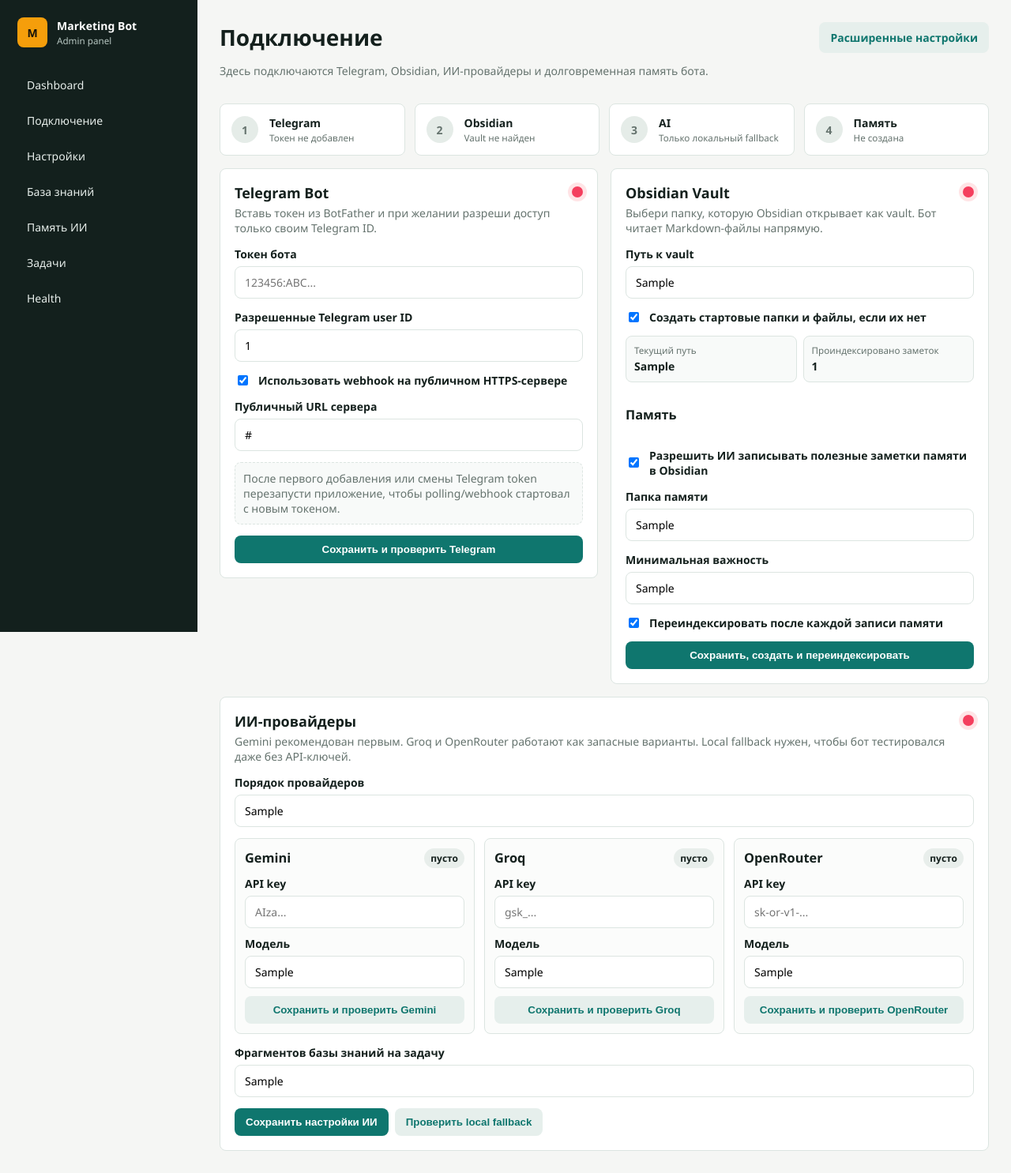
After one commit to TripleAstudiogame/marketing_tgbot, a FastAPI app: template app/templates/admin_setup.html in a window 1280 px wide. The commit adds this page. Shown: the whole page at 79% size. Run offline with FastAPI, Linux system fonts and the light colour scheme; the template is opened without the code that fills it: most values are stand-ins (such as "Sample title", 1, 10 or a date in 2020).

Commit message:
Add visual setup panel for integrations

```diff
--- a/app/runtime.py
+++ b/app/runtime.py
@@ -28,6 +28,9 @@ class SettingDefinition:
 
 
 SETTING_DEFINITIONS: list[SettingDefinition] = [
+    SettingDefinition("TELEGRAM_BOT_TOKEN", "Telegram bot token", "BotFather token. Saved to .env; restart the app after changing it.", "telegram_bot_token", True),
+    SettingDefinition("TELEGRAM_USE_WEBHOOK", "Telegram webhook mode", "true/false. Local mode should normally be false.", "telegram_use_webhook"),
+    SettingDefinition("PUBLIC_BASE_URL", "Public base URL", "HTTPS domain for webhook mode.", "public_base_url"),
     SettingDefinition("OBSIDIAN_VAULT_PATH", "Obsidian vault path", "Folder with Markdown notes.", "obsidian_vault_path"),
     SettingDefinition("TELEGRAM_ALLOWED_USER_IDS", "Allowed Telegram user IDs", "Comma-separated list. Empty means everyone can use the bot.", "telegram_allowed_user_ids"),
     SettingDefinition("AI_PROVIDER_ORDER", "AI provider order", "Comma-separated list: gemini, groq, openrouter, local.", "ai_provider_order"),
--- a/app/static/admin.css
+++ b/app/static/admin.css
@@ -101,6 +101,7 @@ input {
   border-radius: 8px;
   margin-bottom: 16px;
 }
+.notice.error { background: #fff1f2; border-color: #fecdd3; color: #9f1239; }
 .search { display: flex; gap: 8px; margin-bottom: 18px; }
 .result { border-top: 1px solid var(--line); padding: 12px 0; }
 .result small { display: block; color: var(--muted); margin: 4px 0; }
@@ -108,6 +109,93 @@ input {
 pre { white-space: pre-wrap; overflow-wrap: anywhere; margin: 0; color: var(--text); }
 .memory-grid { display: grid; grid-template-columns: minmax(320px, 44%) 1fr; gap: 16px; align-items: start; }
 .memory-preview { max-height: 70vh; overflow: auto; background: #f8faf9; border: 1px solid var(--line); border-radius: 8px; padding: 12px; }
+.setup-overview {
+  display: grid;
+  grid-template-columns: repeat(4, 1fr);
+  gap: 12px;
+  margin-bottom: 16px;
+}
+.setup-step {
+  display: grid;
+  grid-template-columns: 38px 1fr;
+  gap: 2px 10px;
+  align-items: center;
+  background: var(--panel);
+  border: 1px solid var(--line);
+  border-radius: 8px;
+  padding: 14px;
+}
+.setup-step span {
+  grid-row: span 2;
+  display: grid;
+  place-items: center;
+  width: 34px;
+  height: 34px;
+  border-radius: 50%;
+  background: #e5ece8;
+  color: var(--muted);
+  font-weight: 800;
+}
+.setup-step.ready span { background: var(--primary); color: white; }
+.setup-step small { color: var(--muted); }
+.setup-grid { display: grid; grid-template-columns: repeat(2, minmax(0, 1fr)); gap: 16px; align-items: start; }
+.connect-card {
+  background: var(--panel);
+  border: 1px solid var(--line);
+  border-radius: 8px;
+  padding: 18px;
+  display: grid;
+  gap: 14px;
+}
+.connect-card.wide { grid-column: 1 / -1; }
+.card-head { display: flex; justify-content: space-between; gap: 14px; align-items: flex-start; }
+.card-head h2 { margin-bottom: 4px; }
+.card-head p { margin: 0; }
+.status-dot {
+  width: 14px;
+  height: 14px;
+  border-radius: 50%;
+  background: #f43f5e;
+  box-shadow: 0 0 0 5px #ffe4e6;
+  flex: 0 0 auto;
+  margin-top: 4px;
+}
+.status-dot.ok { background: #16a34a; box-shadow: 0 0 0 5px #dcfce7; }
+.connect-card label { display: grid; gap: 6px; }
+.connect-card label span { font-weight: 700; }
+.switch-row {
+  display: flex !important;
+  grid-template-columns: none !important;
+  align-items: center;
+  gap: 10px !important;
+}
+.switch-row input { width: auto; }
+.hint {
+  background: #f8faf9;
+  border: 1px dashed var(--line);
+  border-radius: 8px;
+  padding: 10px;
+  color: var(--muted);
+}
+.mini-status { display: grid; grid-template-columns: repeat(2, 1fr); gap: 8px; }
+.mini-status div {
+  background: #f8faf9;
+  border: 1px solid var(--line);
+  border-radius: 8px;
+  padding: 10px;
+  overflow-wrap: anywhere;
+}
+.mini-status small { color: var(--muted); display: block; margin-bottom: 3px; }
+.provider-grid { display: grid; grid-template-columns: repeat(3, minmax(0, 1fr)); gap: 12px; }
+.provider-box {
+  border: 1px solid var(--line);
+  border-radius: 8px;
+  padding: 12px;
+  display: grid;
+  gap: 10px;
+  background: #fbfcfb;
+}
+.provider-box h3 { margin: 0; display: flex; justify-content: space-between; align-items: center; gap: 8px; }
 
 @media (max-width: 900px) {
   .sidebar { position: static; width: auto; }
@@ -116,4 +204,6 @@ pre { white-space: pre-wrap; overflow-wrap: anywhere; margin: 0; color: var(--te
   .field { grid-template-columns: 1fr; }
   .page-header { display: block; }
   .memory-grid { grid-template-columns: 1fr; }
+  .setup-overview, .setup-grid, .provider-grid { grid-template-columns: 1fr; }
+  .connect-card.wide { grid-column: auto; }
 }
--- a/app/templates/admin_base.html
+++ b/app/templates/admin_base.html
@@ -17,10 +17,11 @@
     </div>
     <nav>
       <a href="/admin">Dashboard</a>
-      <a href="/admin/settings">Settings</a>
-      <a href="/admin/knowledge">Knowledge</a>
-      <a href="/admin/memory">AI Memory</a>
-      <a href="/admin/jobs">Jobs</a>
+      <a href="/admin/setup">Подключение</a>
+      <a href="/admin/settings">Настройки</a>
+      <a href="/admin/knowledge">База знаний</a>
+      <a href="/admin/memory">Память ИИ</a>
+      <a href="/admin/jobs">Задачи</a>
       <a href="/health">Health</a>
     </nav>
   </aside>
--- a/app/templates/admin_dashboard.html
+++ b/app/templates/admin_dashboard.html
@@ -5,7 +5,10 @@
     <h1>Dashboard</h1>
     <p>Telegram marketing bot status and recent work.</p>
   </div>
-  <a class="button" href="/admin/settings">Open settings</a>
+  <div class="actions">
+    <a class="button" href="/admin/setup">Открыть подключение</a>
+    <a class="button secondary" href="/admin/settings">Расширенные настройки</a>
+  </div>
 </header>
 
 <section class="stats">
--- /dev/null
+++ b/app/templates/admin_setup.html
@@ -0,0 +1,151 @@
+{% extends "admin_base.html" %}
+{% block content %}
+<header class="page-header">
+  <div>
+    <h1>Подключение</h1>
+    <p>Здесь подключаются Telegram, Obsidian, ИИ-провайдеры и долговременная память бота.</p>
+  </div>
+  <a class="button secondary" href="/admin/settings">Расширенные настройки</a>
+</header>
+
+{% if request.query_params.get("message") %}
+<div class="notice {% if request.query_params.get('telegram') == 'error' or request.query_params.get('obsidian') == 'error' or request.query_params.get('ai') == 'error' %}error{% endif %}">
+  {{ request.query_params.get("message") }}
+</div>
+{% endif %}
+
+<section class="setup-overview">
+  <div class="setup-step {% if telegram_configured %}ready{% endif %}">
+    <span>1</span>
+    <strong>Telegram</strong>
+    <small>{% if telegram_configured %}Токен подключен{% else %}Токен не добавлен{% endif %}</small>
+  </div>
+  <div class="setup-step {% if vault_exists %}ready{% endif %}">
+    <span>2</span>
+    <strong>Obsidian</strong>
+    <small>{% if vault_exists %}Vault найден{% else %}Vault не найден{% endif %}</small>
+  </div>
+  <div class="setup-step {% if provider_status.gemini or provider_status.groq or provider_status.openrouter %}ready{% endif %}">
+    <span>3</span>
+    <strong>AI</strong>
+    <small>{% if provider_status.gemini or provider_status.groq or provider_status.openrouter %}Облачный ИИ готов{% else %}Только локальный fallback{% endif %}</small>
+  </div>
+  <div class="setup-step {% if memory_exists %}ready{% endif %}">
+    <span>4</span>
+    <strong>Память</strong>
+    <small>{% if memory_exists %}Инициализирована{% else %}Не создана{% endif %}</small>
+  </div>
+</section>
+
+<section class="setup-grid">
+  <form class="connect-card" action="/admin/setup/telegram" method="post">
+    <div class="card-head">
+      <div>
+        <h2>Telegram Bot</h2>
+        <p>Вставь токен из BotFather и при желании разреши доступ только своим Telegram ID.</p>
+      </div>
+      <span class="status-dot {% if telegram_configured %}ok{% endif %}"></span>
+    </div>
+    <label>
+      <span>Токен бота</span>
+      <input name="TELEGRAM_BOT_TOKEN" type="password" placeholder="{% if telegram_configured %}Уже подключен. Оставь пустым, чтобы не менять.{% else %}123456:ABC...{% endif %}">
+    </label>
+    <label>
+      <span>Разрешенные Telegram user ID</span>
+      <input name="TELEGRAM_ALLOWED_USER_IDS" value="{{ runtime.telegram_allowed_user_ids|join(',') }}" placeholder="123456789,987654321">
+    </label>
+    <label class="switch-row">
+      <input name="TELEGRAM_USE_WEBHOOK" type="checkbox" {% if telegram_use_webhook %}checked{% endif %}>
+      <span>Использовать webhook на публичном HTTPS-сервере</span>
+    </label>
+    <label>
+      <span>Публичный URL сервера</span>
+      <input name="PUBLIC_BASE_URL" value="{{ public_base_url }}" placeholder="https://your-domain.com">
+    </label>
+    <div class="hint">После первого добавления или смены Telegram token перезапусти приложение, чтобы polling/webhook стартовал с новым токеном.</div>
+    <button class="button" type="submit">Сохранить и проверить Telegram</button>
+  </form>
+
+  <form class="connect-card" action="/admin/setup/obsidian" method="post">
+    <div class="card-head">
+      <div>
+        <h2>Obsidian Vault</h2>
+        <p>Выбери папку, которую Obsidian открывает как vault. Бот читает Markdown-файлы напрямую.</p>
+      </div>
+      <span class="status-dot {% if vault_exists %}ok{% endif %}"></span>
+    </div>
+    <label>
+      <span>Путь к vault</span>
+      <input name="OBSIDIAN_VAULT_PATH" value="{{ runtime.obsidian_vault_path }}" placeholder="C:\Obsidian\MarketingVault">
+    </label>
+    <label class="switch-row">
+      <input name="CREATE_VAULT" type="checkbox" checked>
+      <span>Создать стартовые папки и файлы, если их нет</span>
+    </label>
+    <div class="mini-status">
+      <div><small>Текущий путь</small><strong>{{ vault_path }}</strong></div>
+      <div><small>Проиндексировано заметок</small><strong>{{ docs_count }}</strong></div>
+    </div>
+    <h3>Память</h3>
+    <label class="switch-row">
+      <input name="AI_MEMORY_ENABLED" type="checkbox" {% if runtime.ai_memory_enabled %}checked{% endif %}>
+      <span>Разрешить ИИ записывать полезные заметки памяти в Obsidian</span>
+    </label>
+    <label>
+      <span>Папка памяти</span>
+      <input name="AI_MEMORY_DIR" value="{{ runtime.ai_memory_dir }}">
+    </label>
+    <label>
+      <span>Минимальная важность</span>
+      <input name="AI_MEMORY_MIN_IMPORTANCE" value="{{ runtime.ai_memory_min_importance }}">
+    </label>
+    <label class="switch-row">
+      <input name="AI_MEMORY_AUTO_REINDEX" type="checkbox" {% if runtime.ai_memory_auto_reindex %}checked{% endif %}>
+      <span>Переиндексировать после каждой записи памяти</span>
+    </label>
+    <button class="button" type="submit">Сохранить, создать и переиндексировать</button>
+  </form>
+
+  <form class="connect-card wide" action="/admin/setup/ai" method="post">
+    <div class="card-head">
+      <div>
+        <h2>ИИ-провайдеры</h2>
+        <p>Gemini рекомендован первым. Groq и OpenRouter работают как запасные варианты. Local fallback нужен, чтобы бот тестировался даже без API-ключей.</p>
+      </div>
+      <span class="status-dot {% if provider_status.gemini or provider_status.groq or provider_status.openrouter %}ok{% endif %}"></span>
+    </div>
+    <label>
+      <span>Порядок провайдеров</span>
+      <input name="AI_PROVIDER_ORDER" value="{{ runtime.ai_provider_order|join(',') }}">
+    </label>
+    <div class="provider-grid">
+      <div class="provider-box">
+        <h3>Gemini <span class="badge {% if provider_status.gemini %}completed{% endif %}">{% if provider_status.gemini %}подключен{% else %}пусто{% endif %}</span></h3>
+        <label><span>API key</span><input name="GEMINI_API_KEY" type="password" placeholder="{% if provider_status.gemini %}Уже подключен. Оставь пустым, чтобы не менять.{% else %}AIza...{% endif %}"></label>
+        <label><span>Модель</span><input name="GEMINI_MODEL" value="{{ runtime.gemini_model }}"></label>
+        <button class="button secondary" name="test_provider" value="gemini" type="submit">Сохранить и проверить Gemini</button>
+      </div>
+      <div class="provider-box">
+        <h3>Groq <span class="badge {% if provider_status.groq %}completed{% endif %}">{% if provider_status.groq %}подключен{% else %}пусто{% endif %}</span></h3>
+        <label><span>API key</span><input name="GROQ_API_KEY" type="password" placeholder="{% if provider_status.groq %}Уже подключен. Оставь пустым, чтобы не менять.{% else %}gsk_...{% endif %}"></label>
+        <label><span>Модель</span><input name="GROQ_MODEL" value="{{ runtime.groq_model }}"></label>
+        <button class="button secondary" name="test_provider" value="groq" type="submit">Сохранить и проверить Groq</button>
+      </div>
+      <div class="provider-box">
+        <h3>OpenRouter <span class="badge {% if provider_status.openrouter %}completed{% endif %}">{% if provider_status.openrouter %}подключен{% else %}пусто{% endif %}</span></h3>
+        <label><span>API key</span><input name="OPENROUTER_API_KEY" type="password" placeholder="{% if provider_status.openrouter %}Уже подключен. Оставь пустым, чтобы не менять.{% else %}sk-or-v1-...{% endif %}"></label>
+        <label><span>Модель</span><input name="OPENROUTER_MODEL" value="{{ runtime.openrouter_model }}"></label>
+        <button class="button secondary" name="test_provider" value="openrouter" type="submit">Сохранить и проверить OpenRouter</button>
+      </div>
+    </div>
+    <label>
+      <span>Фрагментов базы знаний на задачу</span>
+      <input name="MAX_KNOWLEDGE_SNIPPETS" value="{{ runtime.max_knowledge_snippets }}">
+    </label>
+    <div class="actions">
+      <button class="button" type="submit">Сохранить настройки ИИ</button>
+      <button class="button secondary" name="test_provider" value="local" type="submit">Проверить local fallback</button>
+    </div>
+  </form>
+</section>
+{% endblock %}
```
Also changed, not shown: app/admin.py (+232 -4 lines), app/services/env_file.py (added, +35 -0 lines), README.md.
